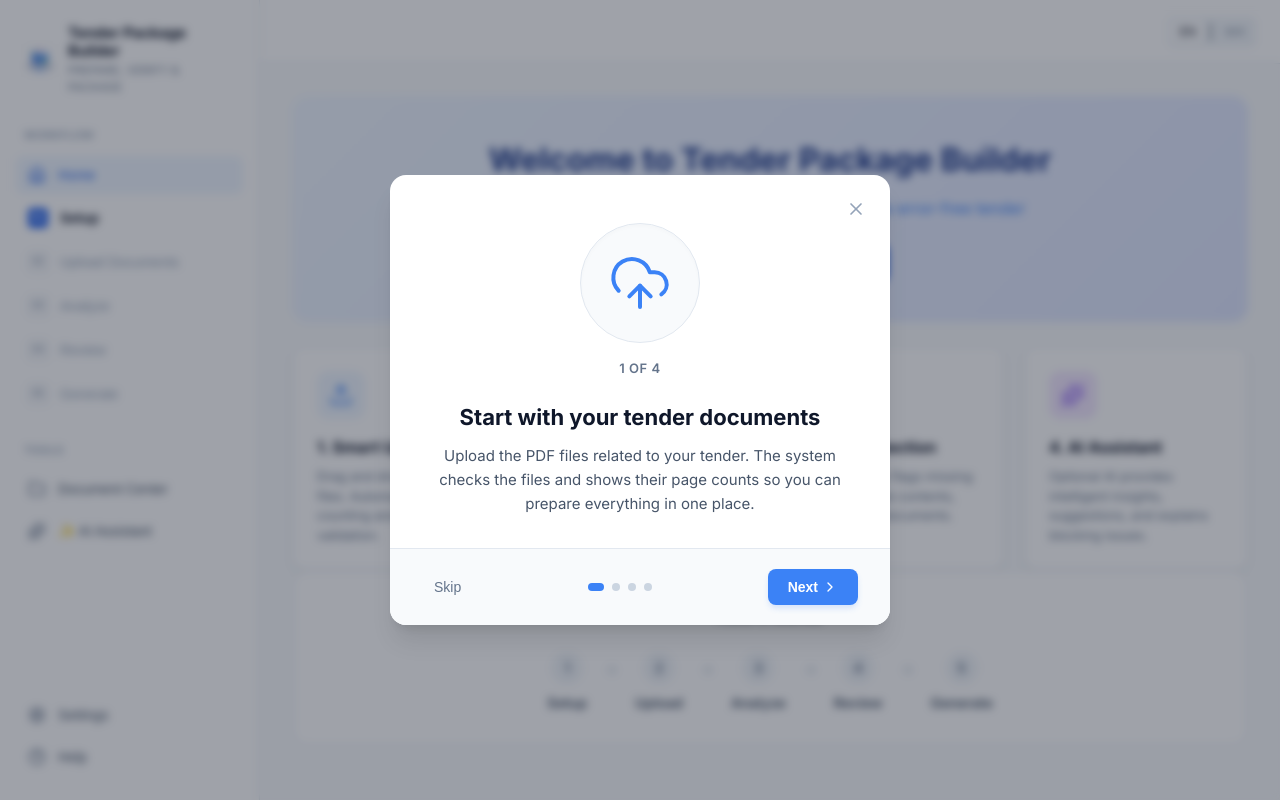
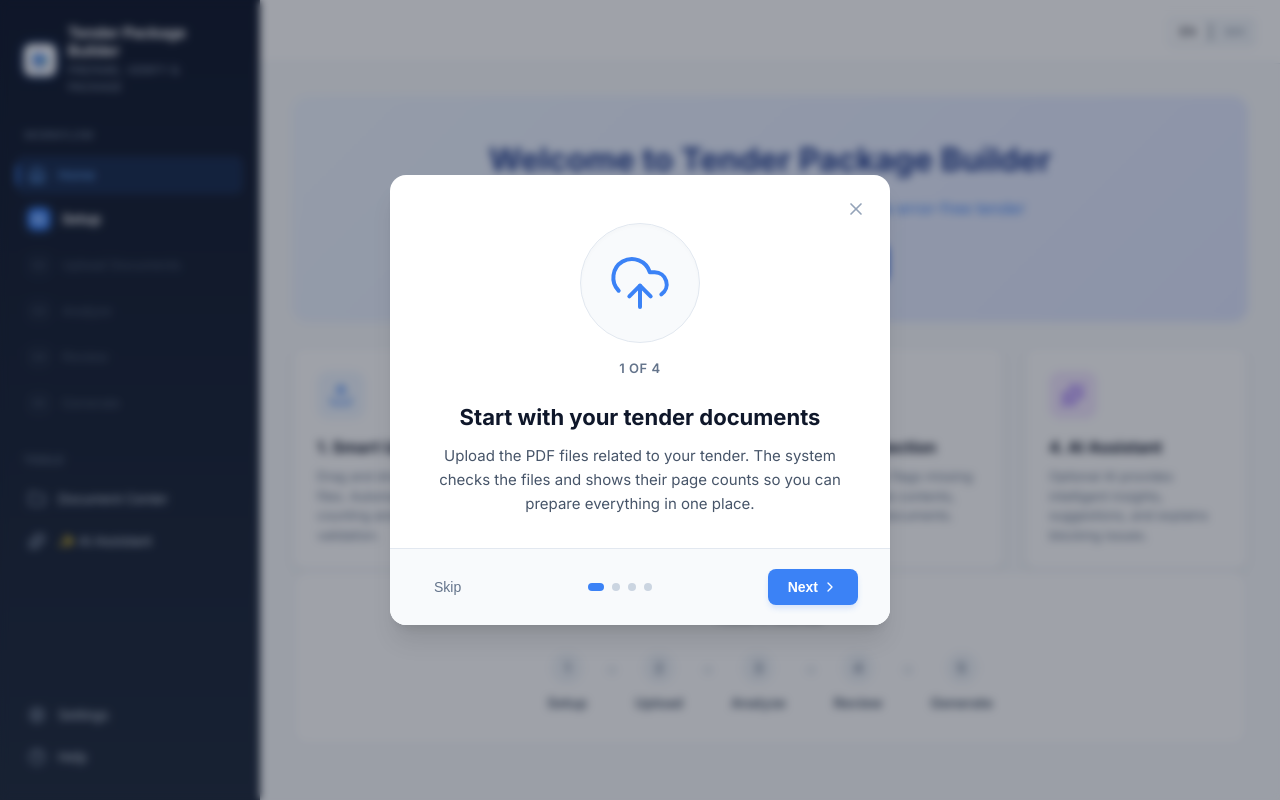
Before and after one commit to Joy185c/Devfest-261-16-010, a React (Vite) app: page / in a window 1280 px wide. Built offline with nearby package versions, Linux system fonts and the light colour scheme.

Commit message:
style: redesign sidebar to a premium colorful dark theme with glowing accents

```diff
--- a/src/components/layout/AppShell.css
+++ b/src/components/layout/AppShell.css
@@ -11,8 +11,8 @@
   width: 260px;
   flex-shrink: 0;
   height: 100%;
-  border-right: 1px solid #e2e8f0;
-  background: #ffffff;
+  border-right: 1px solid #1e293b;
+  background: #0f172a; /* Fallback for the gradient */
   z-index: 40;
   transition: transform 0.3s ease;
 }
--- a/src/components/layout/Sidebar.css
+++ b/src/components/layout/Sidebar.css
@@ -4,6 +4,8 @@
   height: 100%;
   padding: 24px 16px;
   box-sizing: border-box;
+  background: linear-gradient(180deg, #0f172a 0%, #1e293b 100%);
+  color: #f8fafc;
 }
 
 .sidebar-header {
@@ -18,20 +20,24 @@
   width: 32px;
   height: 32px;
   object-fit: contain;
+  background: white;
+  border-radius: 8px;
+  padding: 2px;
+  box-shadow: 0 0 10px rgba(59, 130, 246, 0.5);
 }
 
 .sidebar-brand {
   margin: 0;
   font-size: 15px;
   font-weight: 700;
-  color: #0f172a;
+  color: #ffffff;
   line-height: 1.2;
 }
 
 .sidebar-subtitle {
   margin: 2px 0 0;
   font-size: 11px;
-  color: #64748b;
+  color: #94a3b8;
   text-transform: uppercase;
   letter-spacing: 0.5px;
 }
@@ -46,9 +52,10 @@
 .sidebar-label {
   font-size: 11px;
   font-weight: 600;
-  color: #94a3b8;
+  color: #64748b;
   margin: 0 0 8px 8px;
   letter-spacing: 0.5px;
+  text-transform: uppercase;
 }
 
 .mt-auto {
@@ -67,38 +74,52 @@
   text-align: left;
   font-size: 14px;
   font-weight: 500;
-  color: #475569;
+  color: #cbd5e1;
   border-radius: 8px;
   cursor: pointer;
   transition: all 0.2s;
+  position: relative;
 }
 
 .nav-item:hover {
-  background: #f1f5f9;
-  color: #0f172a;
+  background: rgba(255, 255, 255, 0.05);
+  color: #ffffff;
 }
 
 .nav-item.active {
-  background: #eff6ff;
-  color: #2563eb;
+  background: rgba(59, 130, 246, 0.15);
+  color: #60a5fa;
+}
+
+.nav-item.active::before {
+  content: '';
+  position: absolute;
+  left: 0;
+  top: 50%;
+  transform: translateY(-50%);
+  height: 20px;
+  width: 3px;
+  background: #3b82f6;
+  border-radius: 0 4px 4px 0;
 }
 
 .nav-item.active svg {
-  color: #2563eb;
+  color: #60a5fa;
 }
 
 .nav-item svg {
-  color: #64748b;
+  color: #94a3b8;
 }
 
 .nav-badge {
   margin-left: auto;
   font-size: 11px;
-  padding: 2px 6px;
-  background: #dcfce7;
-  color: #166534;
+  padding: 2px 8px;
+  background: rgba(16, 185, 129, 0.2);
+  color: #34d399;
   border-radius: 10px;
   font-weight: 600;
+  border: 1px solid rgba(16, 185, 129, 0.3);
 }
 
 /* Steps */
@@ -116,67 +137,84 @@
   border-radius: 8px;
   cursor: pointer;
   transition: all 0.2s;
-  color: #475569;
+  color: #cbd5e1;
+  position: relative;
 }
 
 .step-item:hover:not(:disabled) {
-  background: #f1f5f9;
+  background: rgba(255, 255, 255, 0.05);
 }
 
 .step-icon {
-  width: 20px;
-  height: 20px;
+  width: 22px;
+  height: 22px;
   display: flex;
   align-items: center;
   justify-content: center;
-  font-size: 10px;
+  font-size: 11px;
   font-weight: 700;
-  border-radius: 4px;
+  border-radius: 6px;
   border: 1.5px solid currentColor;
+  transition: all 0.3s;
 }
 
 /* Completed */
 .step-item.completed {
-  color: #0f172a;
+  color: #ffffff;
 }
 .step-item.completed .step-icon {
   background: #10b981;
   color: white;
   border-color: #10b981;
+  box-shadow: 0 0 8px rgba(16, 185, 129, 0.4);
 }
 
 /* Current */
 .step-item.active {
-  background: #eff6ff;
-  color: #2563eb;
+  background: rgba(59, 130, 246, 0.15);
+  color: #60a5fa;
+}
+.step-item.active::before {
+  content: '';
+  position: absolute;
+  left: 0;
+  top: 50%;
+  transform: translateY(-50%);
+  height: 20px;
+  width: 3px;
+  background: #3b82f6;
+  border-radius: 0 4px 4px 0;
 }
 
 .step-item.current:not(.active) {
-  color: #0f172a;
+  color: #ffffff;
   font-weight: 600;
 }
 
 .step-item.current .step-icon {
-  background: #2563eb;
+  background: #3b82f6;
   color: white;
-  border-color: #2563eb;
+  border-color: #3b82f6;
+  box-shadow: 0 0 8px rgba(59, 130, 246, 0.4);
 }
 
 /* Locked */
 .step-item.locked {
-  color: #94a3b8;
+  color: #475569;
   cursor: not-allowed;
 }
 .step-item.locked .step-icon {
-  border-color: #cbd5e1;
+  border-color: #334155;
+  color: #475569;
 }
 
 /* Warning */
 .step-item.warning {
-  color: #b45309;
+  color: #fbbf24;
 }
 .step-item.warning .step-icon {
   background: #f59e0b;
   color: white;
   border-color: #f59e0b;
+  box-shadow: 0 0 8px rgba(245, 158, 11, 0.4);
 }
```
